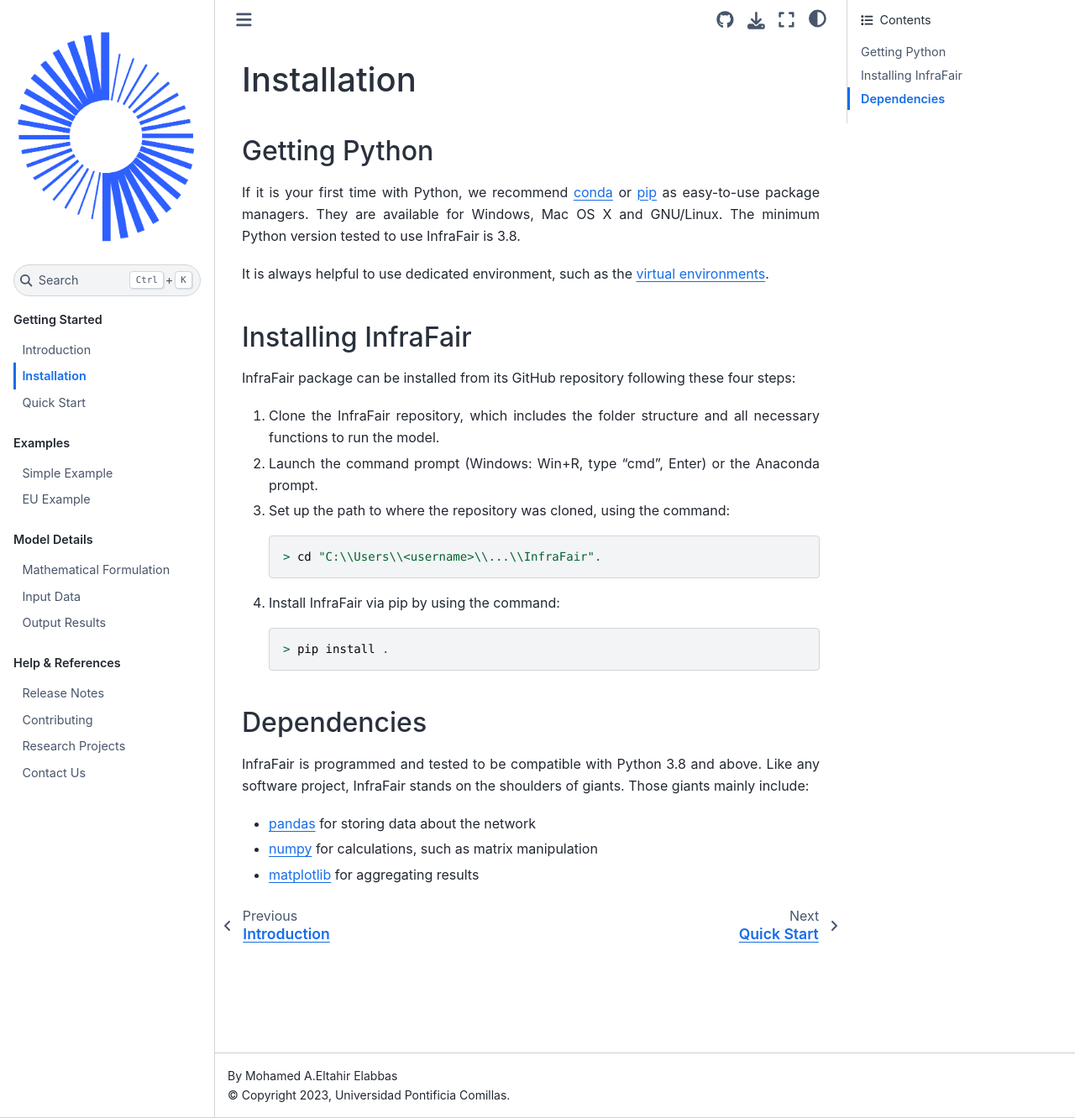
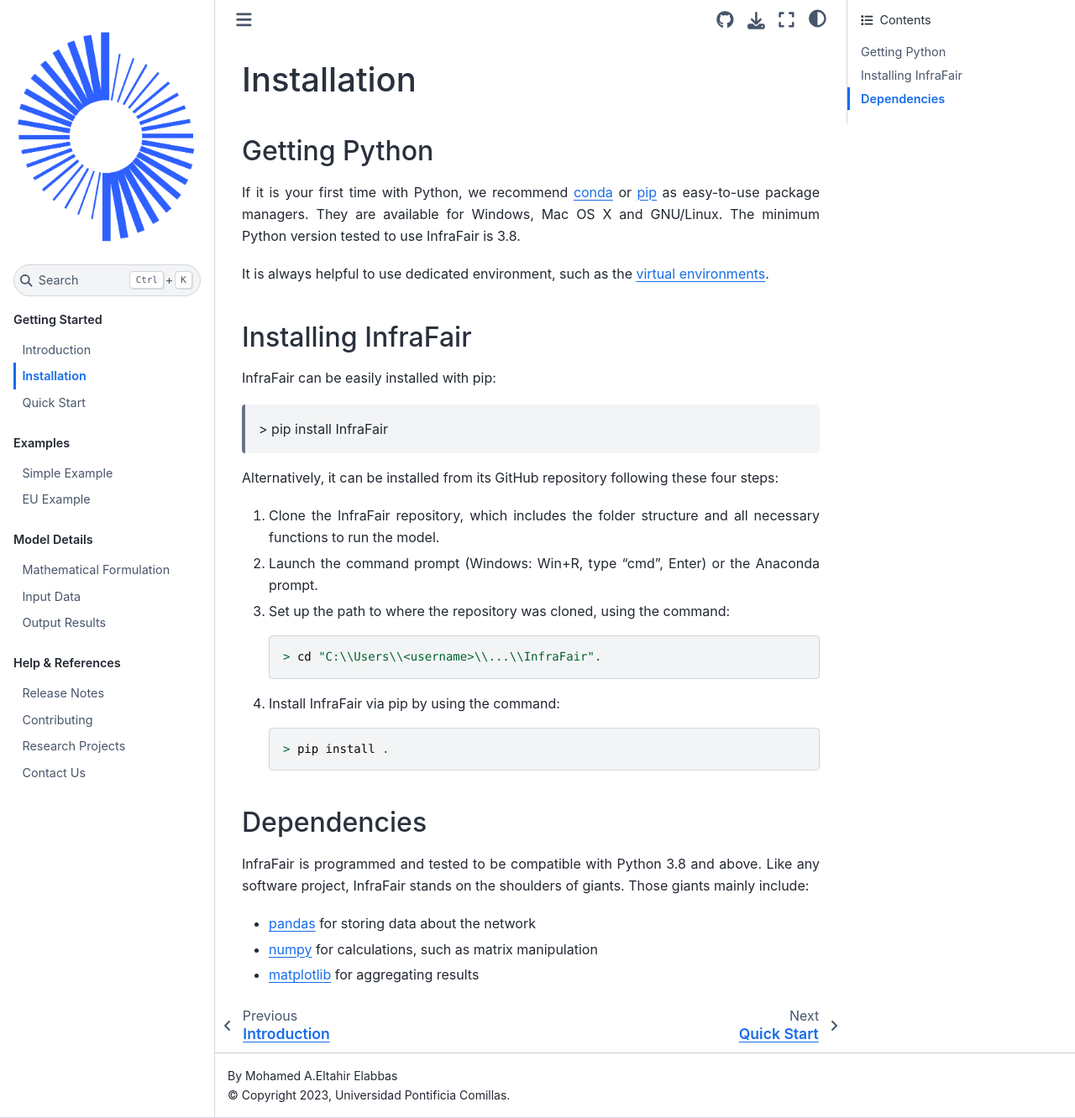
Before and after one commit to IIT-EnergySystemModels/InfraFair, a Sphinx documentation site: the page built from doc/2_Installation.rst, in a window 1280 px wide and 1332 px high. Shown: the whole window at 84% size. Built offline with Sphinx 7.4.7 and the Sphinx Book theme 1.1.4, drawn with Linux system fonts in a browser that asks for light colours.

Commit message:
Update 2_Installation.rst
pip installable

```diff
--- a/doc/2_Installation.rst
+++ b/doc/2_Installation.rst
@@ -18,7 +18,11 @@
 
 Installing InfraFair
 ===========================
-InfraFair package can be installed from its GitHub repository following these four steps:
+InfraFair can be easily installed with pip:
+
+      > pip install InfraFair
+
+Alternatively, it can be installed from its GitHub repository following these four steps:
 
 1. Clone the InfraFair repository, which includes the folder structure and all necessary functions to run the model.
 2. Launch the command prompt (Windows: Win+R, type "cmd", Enter) or the Anaconda prompt.
```
